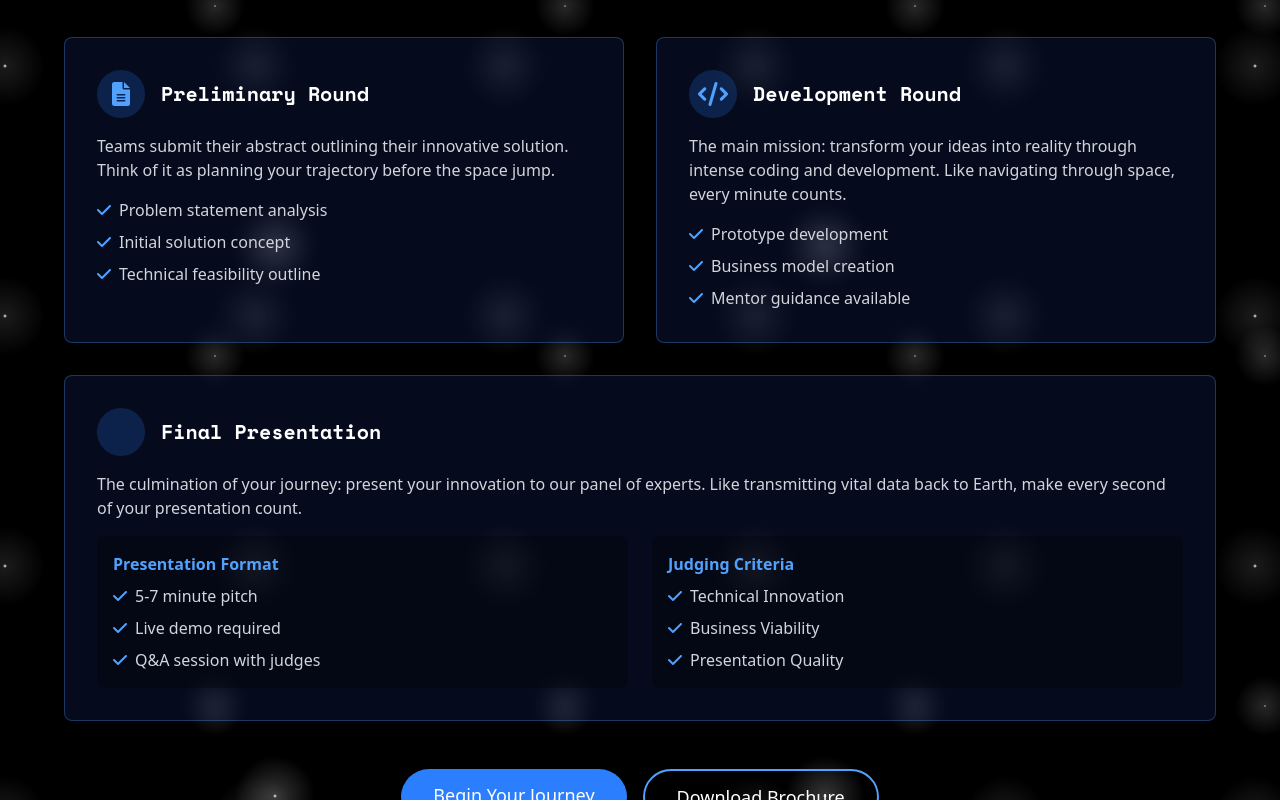
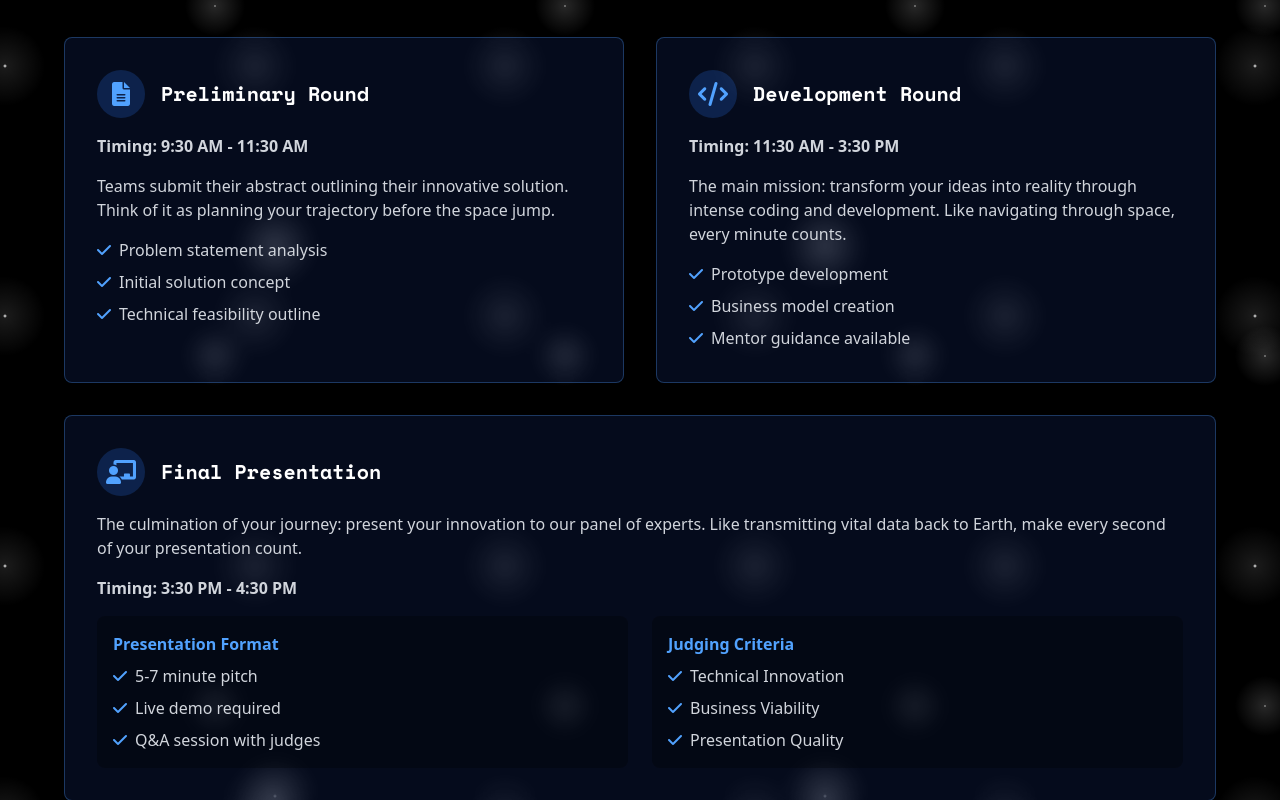
Before and after one commit to Code-name-HeaLer/DevXtreme, a website: page details.html in a window 1280 px wide. Shown: the part 579-1379 px from the top of the page. Drawn offline with nearby package versions, Linux system fonts and the light colour scheme.

Commit message:
timings added

```diff
--- a/details.html
+++ b/details.html
@@ -130,6 +130,9 @@
               </div>
               <h3 class="space-font text-xl font-bold">Preliminary Round</h3>
             </div>
+            <p class="text-gray-300 mb-4 font-bold">
+              Timing: 9:30 AM - 11:30 AM
+            </p>
             <p class="text-gray-300 mb-4">
               Teams submit their abstract outlining their innovative solution.
               Think of it as planning your trajectory before the space jump.
@@ -162,6 +165,9 @@
               </div>
               <h3 class="space-font text-xl font-bold">Development Round</h3>
             </div>
+            <p class="text-gray-300 mb-4 font-bold">
+              Timing: 11:30 AM - 3:30 PM
+            </p>
             <p class="text-gray-300 mb-4">
               The main mission: transform your ideas into reality through
               intense coding and development. Like navigating through space,
@@ -191,9 +197,7 @@
               <div
                 class="w-12 h-12 bg-blue-500/20 rounded-full flex items-center justify-center mr-4"
               >
-                <i
-                  class="fa-sharp fa-solid fa-person-chalkboard text-2xl text-blue-400"
-                ></i>
+                <i class="fas fa-chalkboard-teacher text-2xl text-blue-400"></i>
               </div>
               <h3 class="space-font text-xl font-bold">Final Presentation</h3>
             </div>
@@ -201,6 +205,9 @@
               The culmination of your journey: present your innovation to our
               panel of experts. Like transmitting vital data back to Earth, make
               every second of your presentation count.
+            </p>
+            <p class="text-gray-300 mb-4 font-bold">
+              Timing: 3:30 PM - 4:30 PM
             </p>
             <div class="grid md:grid-cols-2 gap-6">
               <div class="bg-black/30 p-4 rounded-lg">
```
